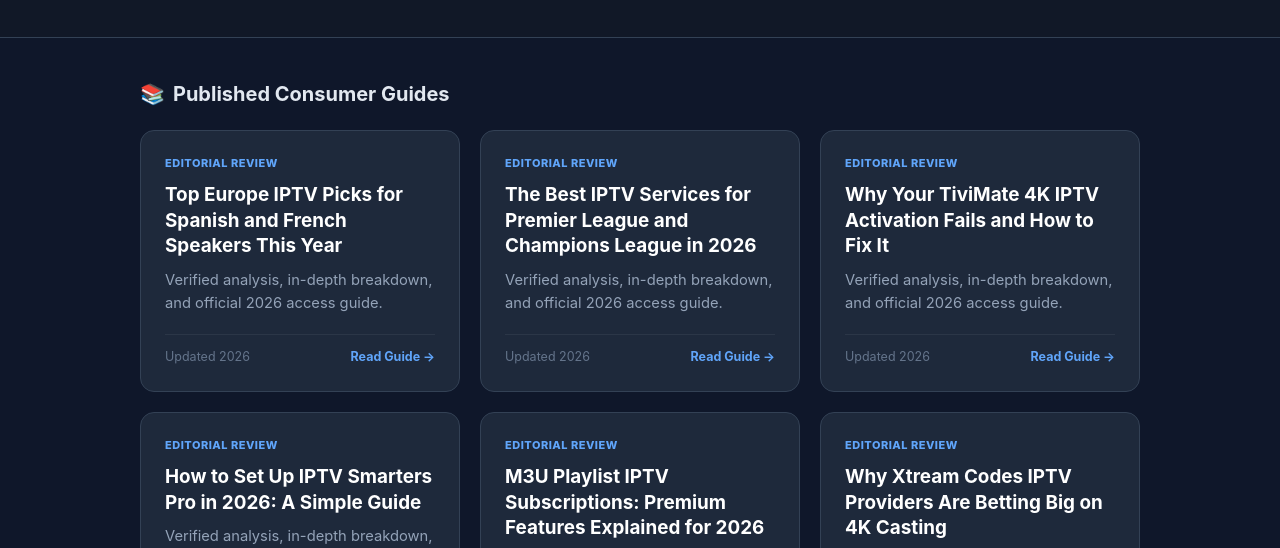
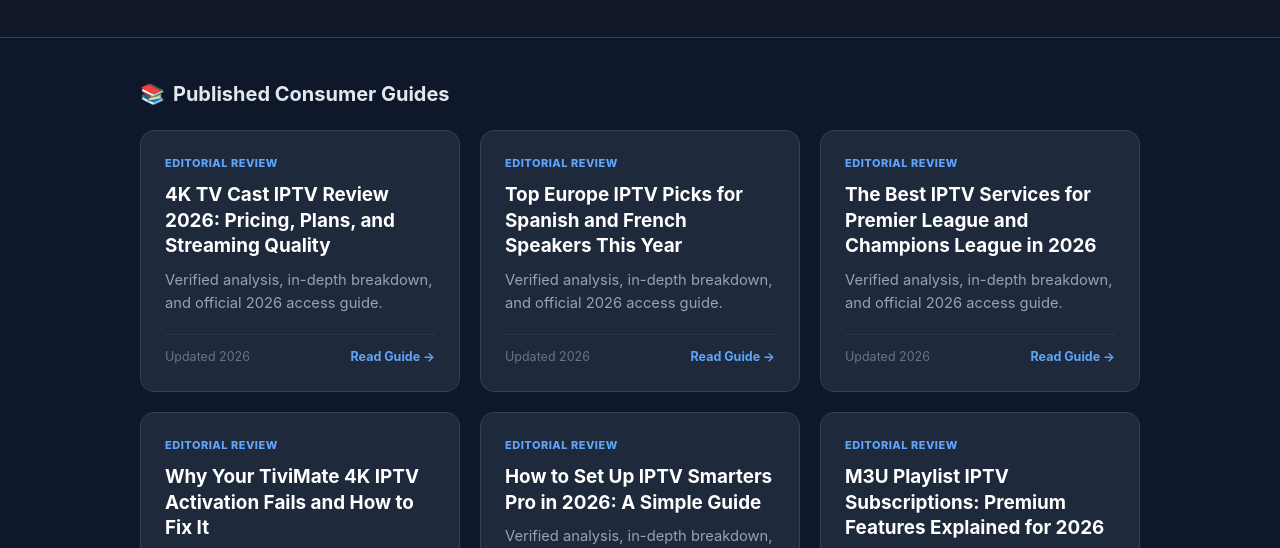
Before and after one commit to grandbrav-gif/grandbrav-gif.github.io, a plain HTML site: page index.html in a window 1280 px wide. Shown: the part 221-769 px from the top of the page. Drawn offline with Linux system fonts and the light colour scheme.

Commit message:
Feature 4k-tv-cast-iptv-review-2026-pricing-plans-and-streaming-quality-695 on homepage

```diff
--- a/index.html
+++ b/index.html
@@ -38,6 +38,15 @@
     <div class="grid-title"><span>📚</span> Published Consumer Guides</div>
     <div class="grid" id="article-list">
       <!-- ARTICLES_START -->
+      <a href="https://grandbrav-gif.github.io/posts/4k-tv-cast-iptv-review-2026-pricing-plans-and-streaming-quality-695.html" class="card">
+        <span class="card-tag">EDITORIAL REVIEW</span>
+        <h3>4K TV Cast IPTV Review 2026: Pricing, Plans, and Streaming Quality</h3>
+        <p class="card-desc">Verified analysis, in-depth breakdown, and official 2026 access guide.</p>
+        <div class="card-footer">
+          <span class="card-date">Updated 2026</span>
+          <span class="card-read">Read Guide &rarr;</span>
+        </div>
+      </a>
       <a href="https://grandbrav-gif.github.io/posts/top-europe-iptv-picks-for-spanish-and-french-speakers-this-year-894.html" class="card">
         <span class="card-tag">EDITORIAL REVIEW</span>
         <h3>Top Europe IPTV Picks for Spanish and French Speakers This Year</h3>
```
